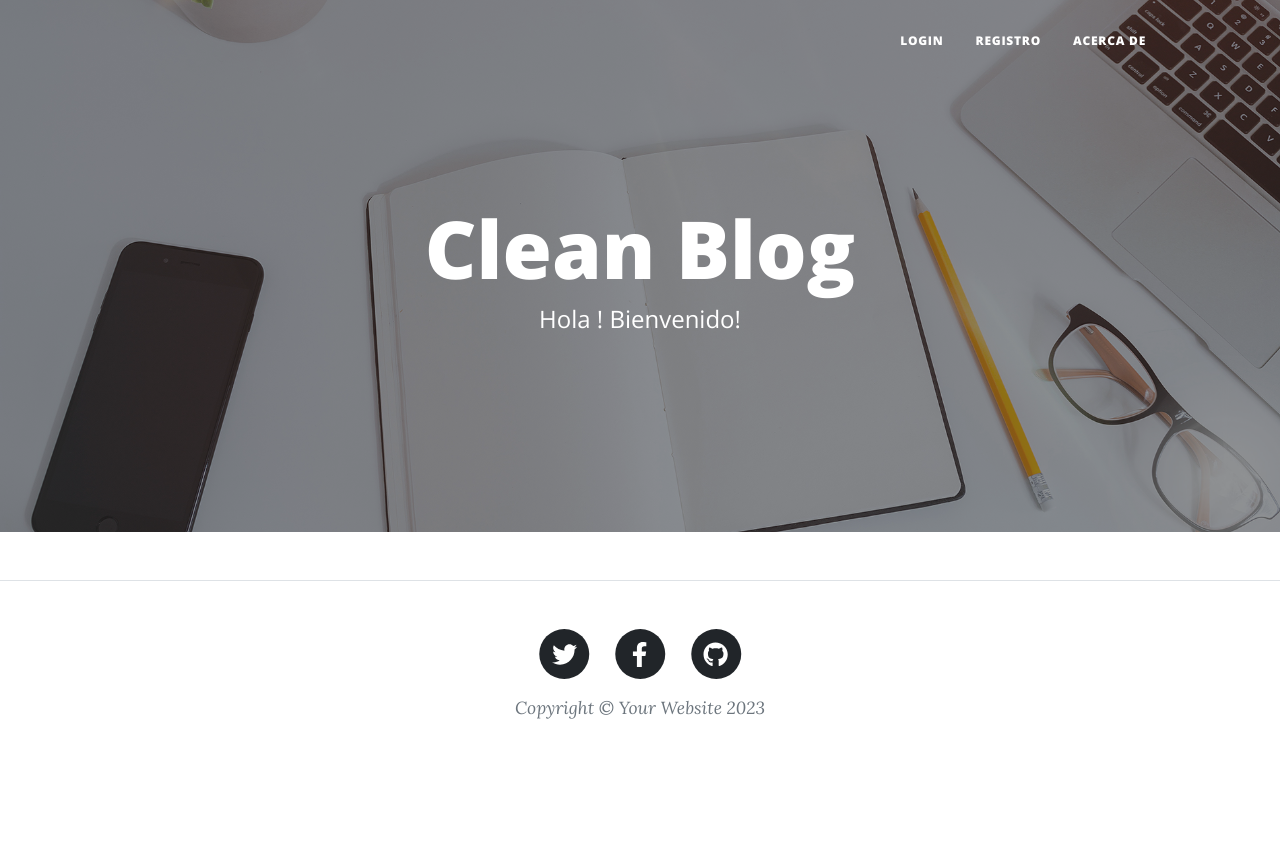
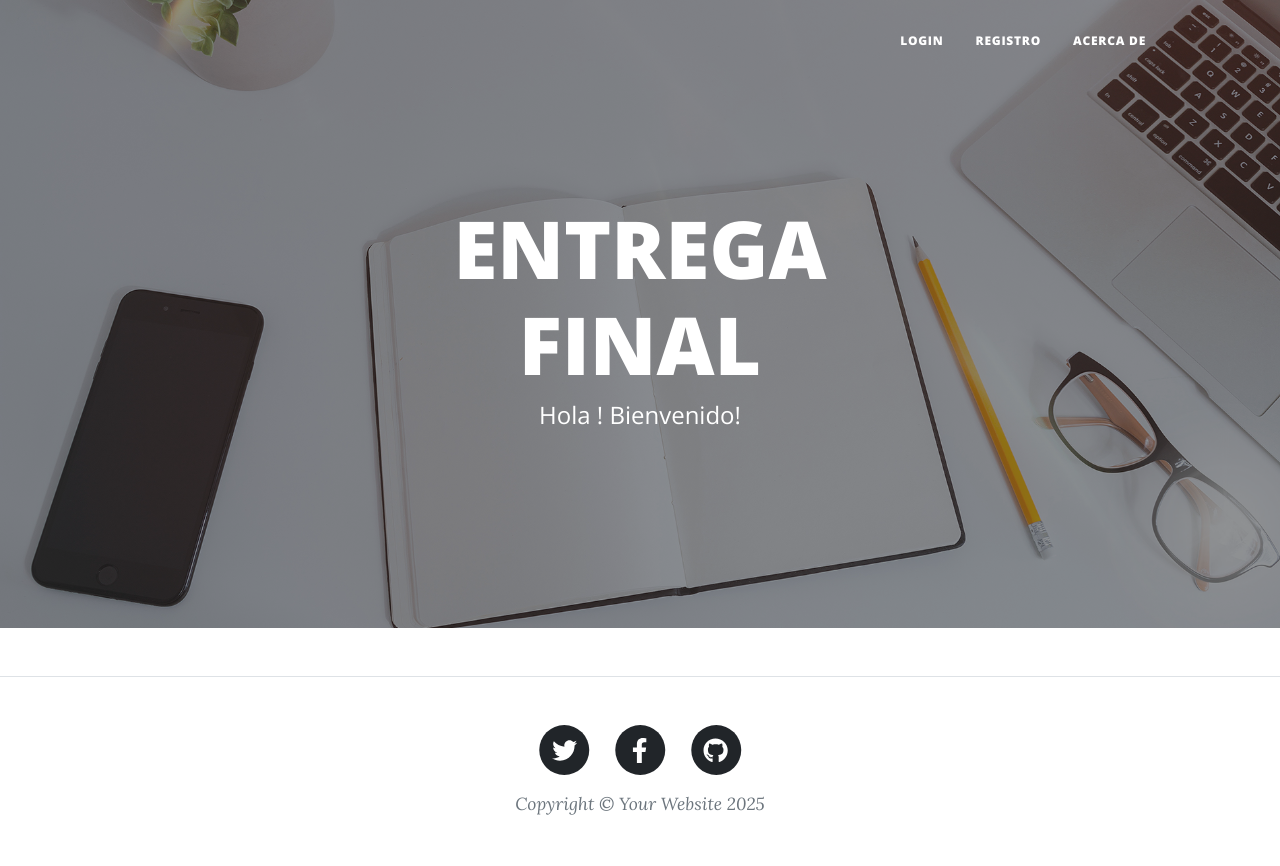
Before and after one commit to nachostfe/tercera_entrega, a Django app: template templates/padre.html in a window 1280 px wide. Before the commit the page ends 719 px from the top, so only its background shows below. Run offline with Django 3.2, Linux system fonts and the light colour scheme; the template is opened without the code that fills it, so the values that code supplies are empty; some libraries are stand-ins or nearby versions.

Commit message:
pulido de padre

```diff
--- a/mi_tercer_entrega_app/views.py
+++ b/mi_tercer_entrega_app/views.py
@@ -153,6 +153,7 @@ def lista_discos(request):
     discos = Disco.objects.all()
     return render(request, 'mi_tercer_entrega_app/lista_discos.html', {'discos': discos})
 
+@login_required
 def buscar_discos(request):
     if request.method == 'GET':
         titulo = request.GET.get('titulo', '')
--- a/templates/padre.html
+++ b/templates/padre.html
@@ -7,7 +7,7 @@
         <meta name="viewport" content="width=device-width, initial-scale=1, shrink-to-fit=no" />
         <meta name="description" content="" />
         <meta name="author" content="" />
-        <title>Clean Blog - Start Bootstrap Theme</title>
+        <title>ENTREGA FINAL DE IGNACIO CASSANI</title>
         <link rel="icon" type="image/x-icon" href="assets/favicon.ico" />
         <!-- Font Awesome icons (free version)-->
         <script src="https://use.fontawesome.com/releases/v6.3.0/js/all.js" crossorigin="anonymous"></script>
@@ -40,10 +40,17 @@
                                 <li class="nav-item"><a class="nav-link px-lg-3 py-3 py-lg-4" href="{% url 'listar-bandas' %}">Listar Bandas</a></li>
                                 <li class="nav-item"><a class="nav-link px-lg-3 py-3 py-lg-4" href="{% url 'crear-recitales' %}">Crear Recital</a></li>
                                 <li class="nav-item"><a class="nav-link px-lg-3 py-3 py-lg-4" href="{% url 'edit_profile' %}">Perfil</a></li>
-                                <form action="{% url "logout" %}" method="POST">
-                                {% csrf_token %}
-                                <button type="submit" class="btn btn-primary">Logout</button>
+
+                                <li class="nav-item">
+                                    <a class="nav-link px-lg-3 py-3 py-lg-4" href="#" onclick="event.preventDefault(); document.getElementById('logout-form').submit();">
+                                        Logout
+                                    </a>
+                                </li>
+
+                                <form id="logout-form" action="{% url 'logout' %}" method="POST" style="display: none;">
+                                    {% csrf_token %}
                                 </form>
+
                             </li>
 
                         {% else %}
@@ -62,7 +69,7 @@
                 <div class="row gx-4 gx-lg-5 justify-content-center">
                     <div class="col-md-10 col-lg-8 col-xl-7">
                         <div class="site-heading">
-                            <h1>Clean Blog</h1>
+                            <h1>ENTREGA FINAL</h1>
                             <span class="subheading">Hola {{user.username}}! Bienvenido!</span>
                         </div>
                     </div>
@@ -110,7 +117,7 @@
                                 </a>
                             </li>
                         </ul>
-                        <div class="small text-center text-muted fst-italic">Copyright &copy; Your Website 2023</div>
+                        <div class="small text-center text-muted fst-italic">Copyright &copy; Your Website 2025</div>
                     </div>
                 </div>
             </div>
```
